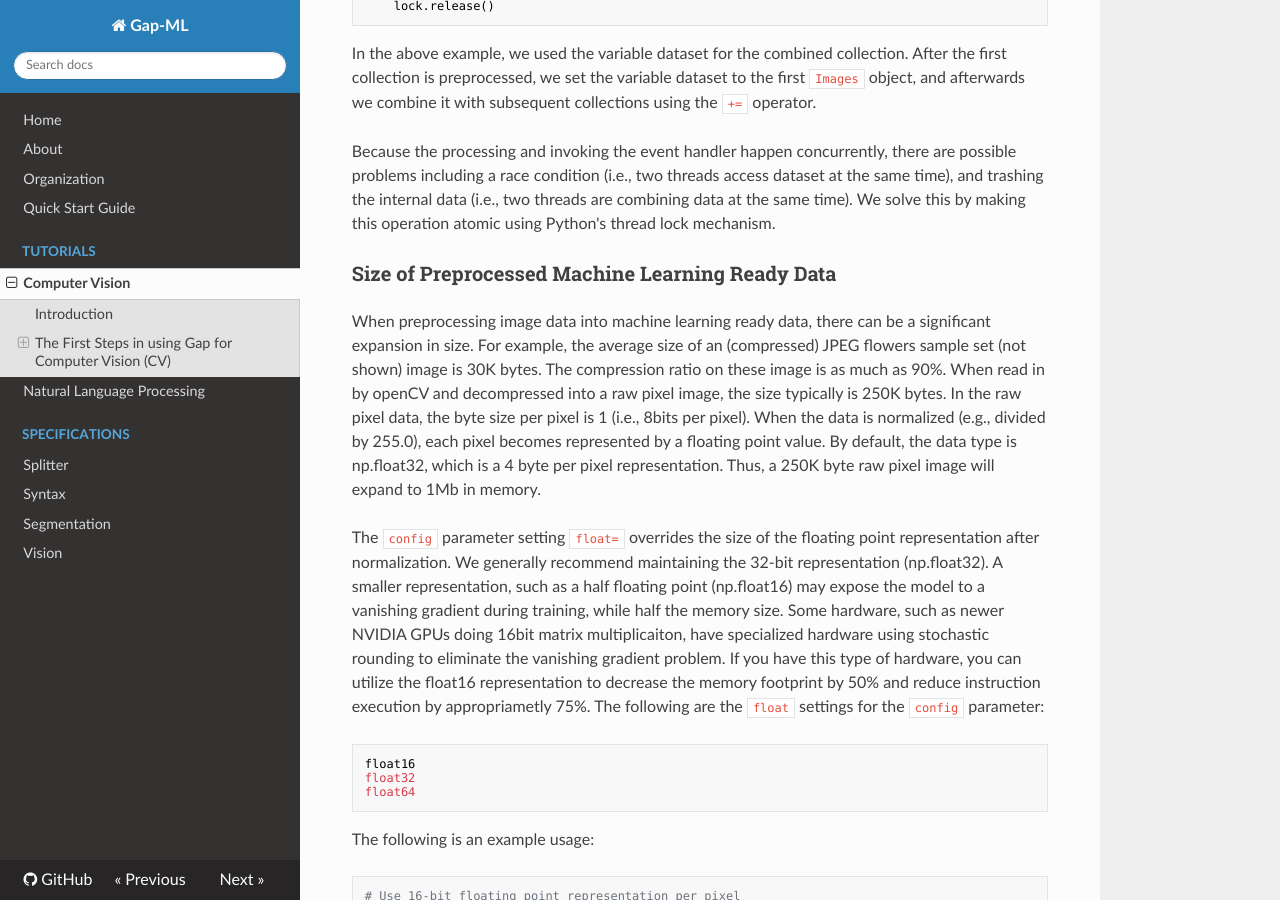
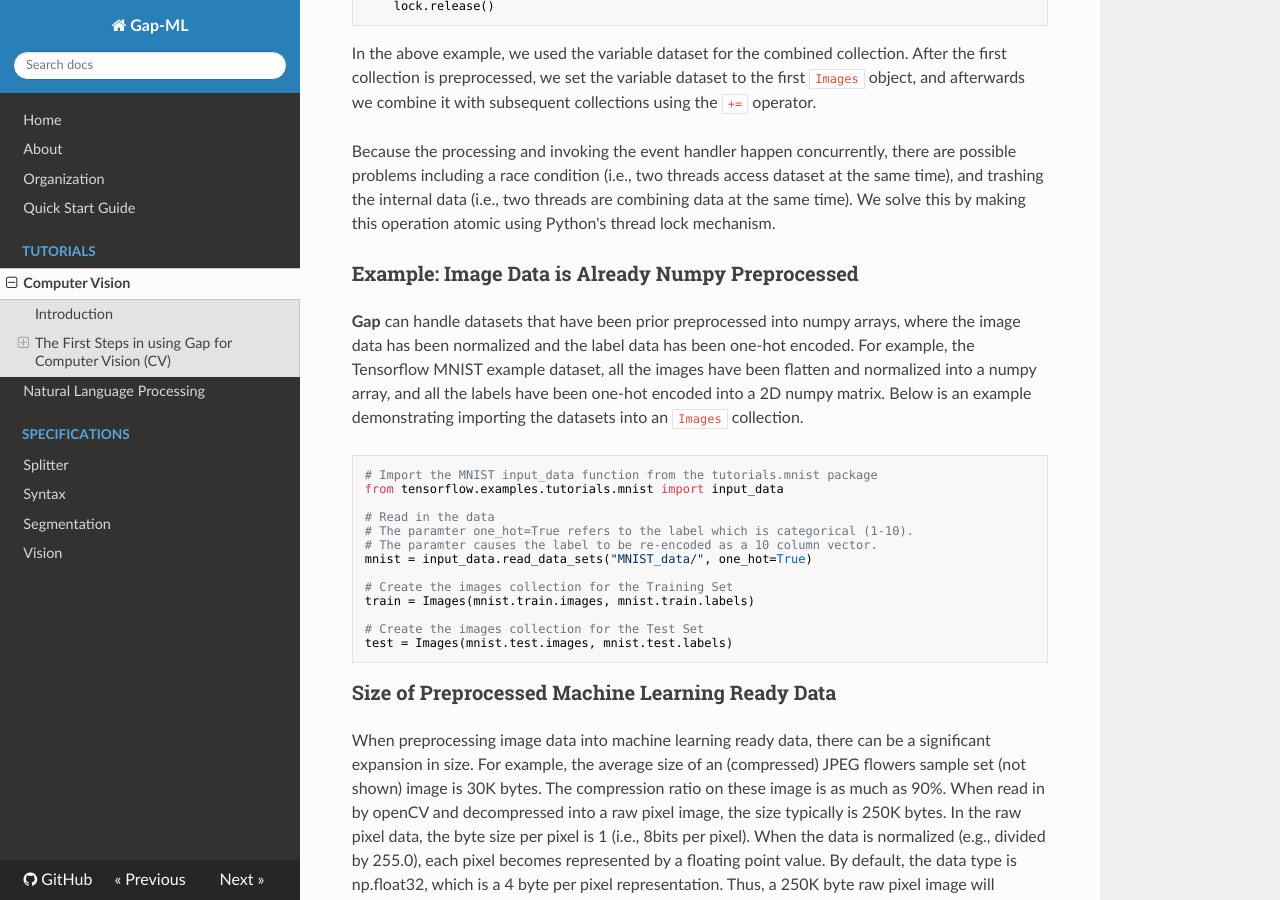
Before and after one commit to andrewferlitsch/Gap, an MkDocs documentation site: the page built from docs/tutorials/computer_vision.md, in a window 1280 px wide and 900 px high, scrolled down 11760 px. Built offline with MkDocs 1.6.1, drawn with Linux system fonts in a browser that asks for light colours; nearby versions of some CDN libraries.

Commit message:
Update computer_vision.md

````diff
--- a/docs/tutorials/computer_vision.md
+++ b/docs/tutorials/computer_vision.md
@@ -439,6 +439,26 @@ In the above example, we used the variable dataset for the combined collection.
 
 Because the processing and invoking the event handler happen concurrently, there are possible problems including a race condition (i.e., two threads access dataset at the same time), and trashing the internal data (i.e., two threads are combining data at the same time). We solve this by making this operation atomic using Python's thread lock mechanism.
 
+### Example: Image Data is Already Numpy Preprocessed
+
+**Gap** can handle datasets that have been prior preprocessed into numpy arrays, where the image data has been normalized and the label data has been one-hot encoded. For example, the Tensorflow MNIST example dataset, all the images have been flatten and normalized into a numpy array, and all the labels have been one-hot encoded into a 2D numpy matrix. Below is an example demonstrating importing the datasets into an `Images` collection.
+
+```python
+# Import the MNIST input_data function from the tutorials.mnist package
+from tensorflow.examples.tutorials.mnist import input_data
+
+# Read in the data
+# The paramter one_hot=True refers to the label which is categorical (1-10).
+# The paramter causes the label to be re-encoded as a 10 column vector.
+mnist = input_data.read_data_sets("MNIST_data/", one_hot=True)
+
+# Create the images collection for the Training Set
+train = Images(mnist.train.images, mnist.train.labels)
+
+# Create the images collection for the Test Set
+test = Images(mnist.test.images, mnist.test.labels)
+```
+
 ### Size of Preprocessed Machine Learning Ready Data
 
 When preprocessing image data into machine learning ready data, there can be a significant expansion in size. For example, the average size of an (compressed) JPEG flowers sample set (not shown) image is 30K bytes. The compression ratio on these image is as much as 90%. When read in by openCV and decompressed into a raw pixel image, the size typically is 250K bytes. In the raw pixel data, the byte size per pixel is 1 (i.e., 8bits per pixel). When the data is normalized (e.g., divided by 255.0), each pixel becomes represented by a floating point value. By default, the data type is np.float32, which is a 4 byte per pixel representation. Thus, a 250K byte raw pixel image will expand to 1Mb in memory.
````
